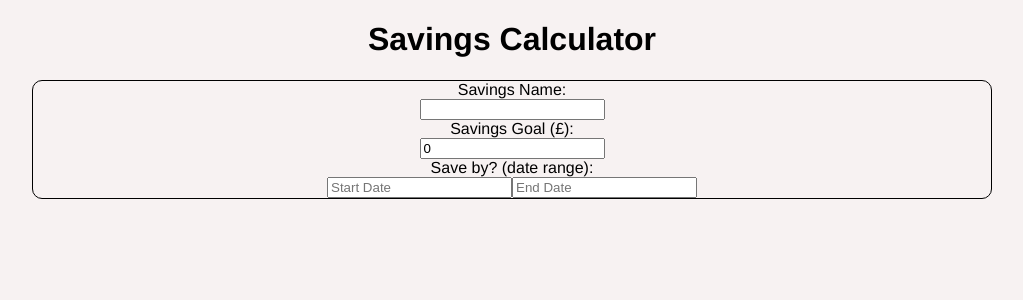
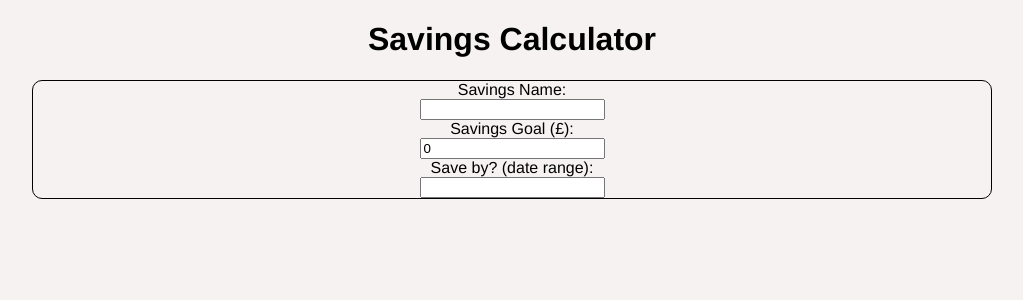
Before and after one commit to phgodwin/PPP_FE, a React (Create React App) app: page /savings-calculator in a window 1280 px wide. Shown: the top 300 px of the page, without its empty margins (128-1151 px from the left). Built offline with nearby package versions, Linux system fonts and the light colour scheme.

Commit message:
interactive calendar working properly now

```diff
--- a/src/Routing/SavingsCalculator.jsx
+++ b/src/Routing/SavingsCalculator.jsx
@@ -1,6 +1,6 @@
 import React, { useState, useEffect } from 'react';
-import DatePicker from 'react-datepicker';
-import 'react-datepicker/dist/react-datepicker.css';
+import Calendar from 'react-calendar';
+import 'react-calendar/dist/Calendar.css';
 import "./SavingsCalculator.css";
 
 function SavingsCalculator() {
@@ -9,10 +9,13 @@ function SavingsCalculator() {
     const [startDate, setStartDate] = useState(null);
     const [endDate, setEndDate] = useState(null);
     const [savingsSummary, setSavingsSummary] = useState(null);
+    const [calendarVisible, setCalendarVisible] = useState(false);
 
     useEffect(() => {
-        handleSubmit(); // Trigger initial calculation
-    }, [savingsGoal, startDate, endDate]); // Re-run whenever these values change
+        if (startDate && endDate) {
+            handleSubmit(); // Trigger calculation when both start and end dates are selected
+        }
+    }, [startDate, endDate]);
 
     const handleStartDateChange = (date) => {
         setStartDate(date);
@@ -36,6 +39,24 @@ function SavingsCalculator() {
         }
     };
 
+    const handleSubmit = () => {
+        // Perform any necessary calculations or actions with the input values
+        const duration = calculateDuration();
+
+        if (duration) { // Check if duration is not null
+            setSavingsSummary({
+                daily: Math.min(savingsGoal, savingsGoal / duration.totalDays).toFixed(2),
+                weekly: Math.min(savingsGoal, savingsGoal / (duration.totalWeeks * 7)).toFixed(2),
+                monthly: Math.min(savingsGoal, savingsGoal / duration.totalMonths).toFixed(2),
+                yearly: Math.min(savingsGoal, savingsGoal / (duration.totalDays / 365)).toFixed(2),
+                duration
+            });
+        } else {
+            // Handle case when duration is null (e.g., when startDate or endDate is null)
+            setSavingsSummary(null);
+        }
+    };
+
     const calculateDuration = () => {
         if (!startDate || !endDate) return null;
 
@@ -56,22 +77,8 @@ function SavingsCalculator() {
         };
     };
 
-    const handleSubmit = () => {
-        // Perform any necessary calculations or actions with the input values
-        const duration = calculateDuration();
-
-        if (duration) { // Check if duration is not null
-            setSavingsSummary({
-                daily: Math.min(savingsGoal, savingsGoal / duration.totalDays).toFixed(2),
-                weekly: Math.min(savingsGoal, savingsGoal / (duration.totalWeeks * 7)).toFixed(2),
-                monthly: Math.min(savingsGoal, savingsGoal / duration.totalMonths).toFixed(2),
-                yearly: Math.min(savingsGoal, savingsGoal / (duration.totalDays / 365)).toFixed(2),
-                duration
-            });
-        } else {
-            // Handle case when duration is null (e.g., when startDate or endDate is null)
-            setSavingsSummary(null);
-        }
+    const toggleCalendar = () => {
+        setCalendarVisible(!calendarVisible);
     };
 
     return (
@@ -86,25 +93,23 @@ function SavingsCalculator() {
 
                 <label>Save by? (date range):</label>
                 <div className="date-range-picker">
-                    <DatePicker
-                        selected={startDate}
-                        onChange={handleStartDateChange}
-                        selectsStart
-                        startDate={startDate}
-                        endDate={endDate}
-                        dateFormat="dd/MM/yyyy"
-                        placeholderText="Start Date"
+                    <input
+                        type="text"
+                        value={startDate && endDate ? `${startDate.toLocaleDateString()} - ${endDate.toLocaleDateString()}` : ''}
+                        onClick={toggleCalendar}
+                        readOnly
                     />
-                    <DatePicker
-                        selected={endDate}
-                        onChange={handleEndDateChange}
-                        selectsEnd
-                        startDate={startDate}
-                        endDate={endDate}
-                        minDate={startDate}
-                        dateFormat="dd/MM/yyyy"
-                        placeholderText="End Date"
-                    />
+                    {calendarVisible && (
+                        <Calendar
+                            onChange={(value) => {
+                                handleStartDateChange(value[0]);
+                                handleEndDateChange(value[1]);
+                                toggleCalendar(); // Close calendar after selecting dates
+                            }}
+                            value={startDate && endDate ? [startDate, endDate] : startDate}
+                            selectRange
+                        />
+                    )}
                 </div>
 
                 {savingsSummary && (
```
